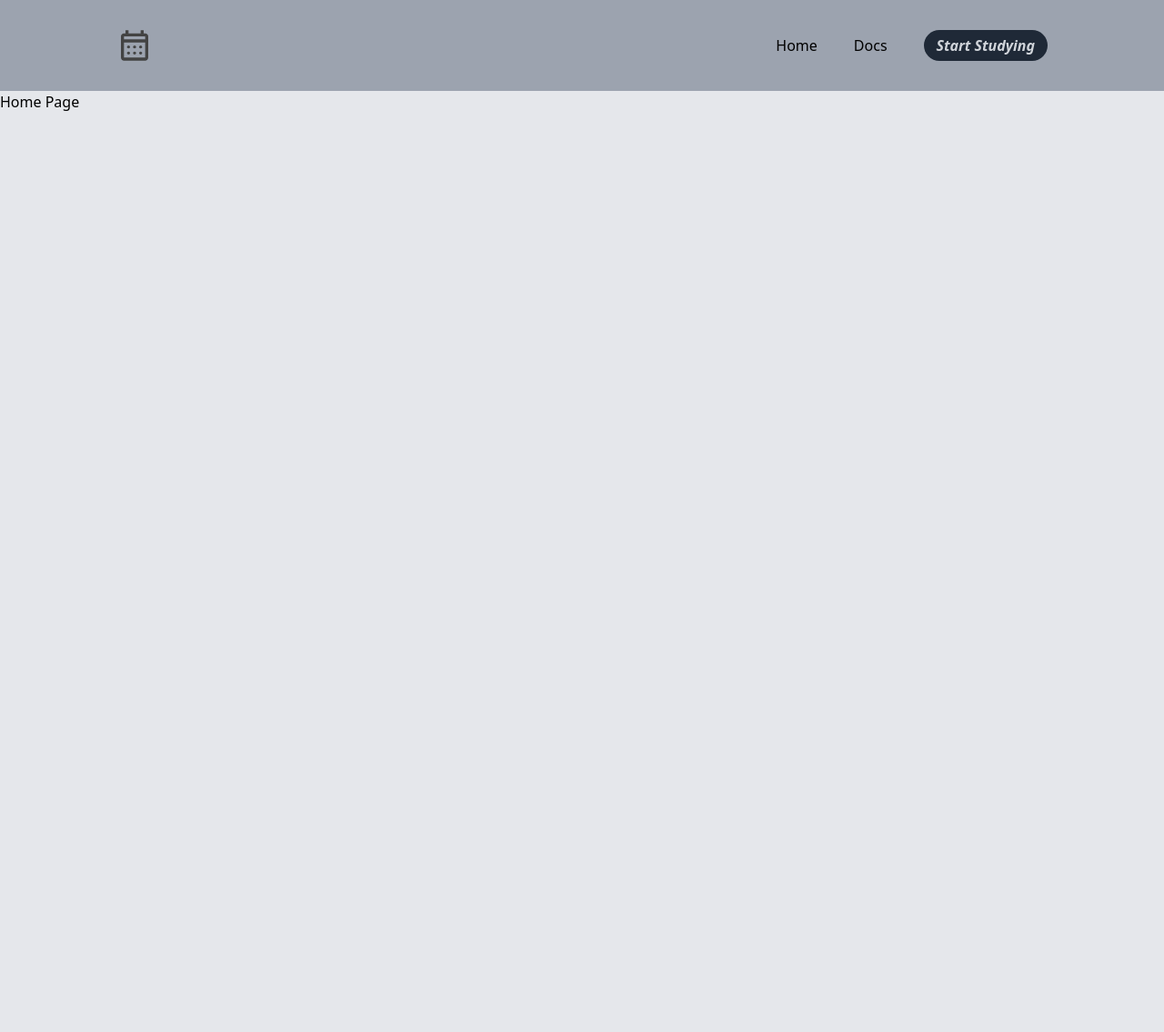
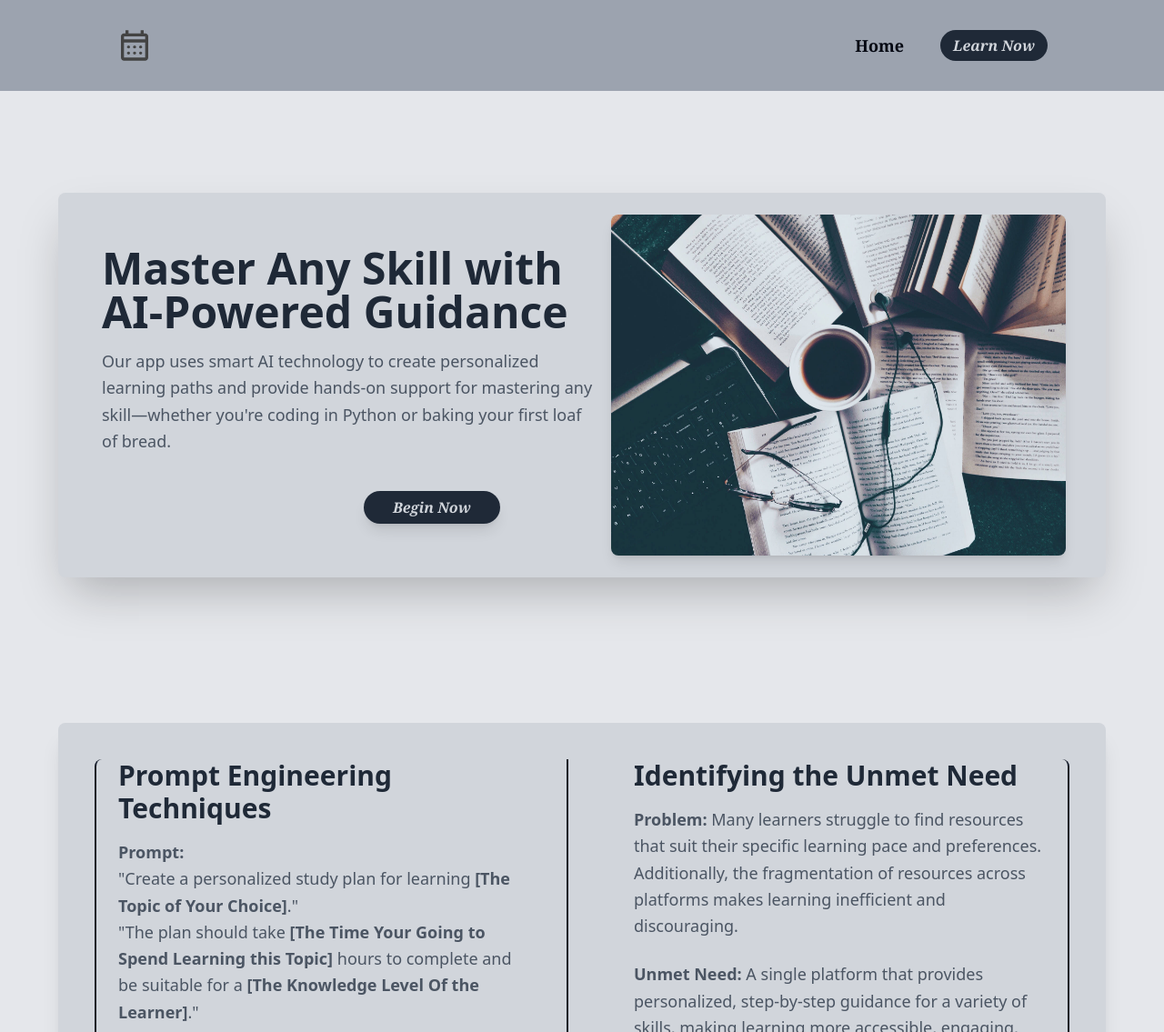
Before and after one commit to Eric19La/AI-Powered-Application, a Next.js app in the folder ai-app/: page / in a window 1280 px wide. Shown: the top 1135 px of the page at 91% size. Before the commit the page ends 800 px from the top, so only its background shows below. Built offline with nearby package versions, Linux system fonts and the light colour scheme.

Commit message:
Finished the Home Page

```diff
--- a/ai-app/src/app/globals.css
+++ b/ai-app/src/app/globals.css
@@ -8,4 +8,5 @@ body {
   margin: 0px;
   padding: 0px;
   background-color: rgb(229 231 235);
+  overflow-x: hidden;
 }
--- a/ai-app/src/app/page.js
+++ b/ai-app/src/app/page.js
@@ -1,7 +1,132 @@
+'use client';
+
+import Image from "next/image";
+import Link from "next/link";
+
 export default function Home() {
   return (
-    <div>
-      Home Page
+    <div className="flex flex-col h-full bg-gray-200 px-16 w-screen pb-10">
+
+      {/* Main Section */}
+      <div className="flex w-full bg-gray-300 p-6 rounded-lg items-center shadow-2xl flex-row justify-between mt-28">
+        {/* Left Section */}
+        <div className="w-1/2 mb-0 ml-6">
+          <h1 className="text-5xl font-bold text-gray-800 mb-4">
+            Master Any Skill with
+            <br />
+            AI-Powered Guidance
+          </h1>
+          <p className="text-lg text-gray-600 leading-relaxed">
+            Our app uses smart AI technology to create personalized learning paths and provide hands-on support for mastering any skill—whether you're coding in Python or baking your first loaf of bread.
+          </p>
+          <Link href="/study" className="bg-gray-800 text-gray-300 rounded-full px-8 py-1.5 font-bold italic font-serif mt-10 ml-72 inline-block shadow-lg hover:opacity-80 active:opacity-50">
+            Begin Now
+          </Link>
+        </div>
+
+        {/* Right Section */}
+        <div className="w-1/2 flex justify-center">
+          <Image
+            src="/Study Icon.jpg"
+            alt="App Preview"
+            width={500}
+            height={300}
+            className="rounded-lg shadow-lg"
+          />
+        </div>
+      </div>
+
+      {/* About Section */}
+      <div className="flex flex-row mt-40 bg-gray-300 p-10 rounded-lg shadow-xl">
+
+        {/* Left Section */}
+        <div className="w-1/2 mr-4 border-l-2 border-gray-900 rounded-lg">
+          <h2 className="px-6 text-3xl font-bold text-gray-800 mb-4">
+            Prompt Engineering Techniques
+          </h2>
+          <p className="px-6 text-lg text-gray-600 leading-relaxed">
+            <span className="font-bold">
+              Prompt:
+            </span>
+            <br />
+            "Create a personalized study plan for learning <span className="font-semibold">[The Topic of Your Choice]</span>."
+            <br />
+            "The plan should take <span className="font-semibold">[The Time Your Going to Spend Learning this Topic]</span> hours to complete and be suitable for a <span className="font-semibold">[The Knowledge Level Of the Learner]</span>."
+            <br />
+            <br />
+            "Divide the time into structured sessions and include actionable tasks for each sesion."
+            <br />
+            "Ensure the complexity and content are tailored to match the specified difficulty and time."
+          </p>
+          <br />
+
+          <h3 className="px-6 text-lg text-gray-600 leading-relaxed">
+            <span className="font-bold">Techniques Used:</span>
+            <br />
+            <li className="pl-6 font-semibold">Role Assignment</li>
+            <span className="pl-16 flex">While not directly assigning a "role," it implicitly positions the AI as a study planner or guide by using clear action-based language.</span>
+            <br />
+            <li className="pl-6 font-semibold">Explicit and Clear Instructions</li>
+            <span className="pl-16 flex">The prompt specifies exactly what the AI needs to do: create a personalized study plan.</span>
+            <br />
+            <li className="pl-6 font-semibold">Parameterization</li>
+            <span className="pl-16 flex">Dynamic parameters like topic, duration, and difficulty allow customization of the response based on user inputs, making it adaptable to different contexts.<br/>Example:<br />[Topic] specifies the subject. <br /> [Duration] and [Difficulty] refines the scope and complexity.</span>
+            <br />
+            <li className="pl-6 font-semibold">Structured Instructions</li>
+            <span className="pl-16 flex">The instructions are divided into smaller actionable points:<br/> Define the total time for the study plan. <br/> Structure sessions with actionable tasks. <br /> Tailor complexity to match difficulty.
+            </span>
+            <br />
+            <li className="pl-6 font-semibold">Focus on Tailored Output</li>
+            <span className="pl-16 flex">Phrases like "tailored to match the specified difficulty and time" explicitly ask the model to consider the user's context and provide a customized response.</span>
+            <br />
+          </h3>
+        </div>
+
+        {/* Horizontal Line */}
+        <div className="border-r-2 border-gray-900"></div>
+
+        {/* Right Section */}
+        <div className="w-1/2 ml-12 border-r-2 border-gray-900 rounded-lg">
+          <h2 className="px-6 text-3xl font-bold text-gray-800 mb-4">
+            Identifying the Unmet Need
+          </h2>
+          <p className="px-6 text-lg text-gray-600 leading-relaxed">
+            <span className="font-semibold">Problem: </span> Many learners struggle to find resources that suit their specific learning pace and preferences. Additionally, the fragmentation of resources across platforms makes learning inefficient and discouraging.
+          </p>
+          <br />
+          <p className="px-6 text-lg text-gray-600 leading-relaxed">
+            <span className="font-semibold">Unmet Need: </span> A single platform that provides personalized, step-by-step guidance for a variety of skills, making learning more accessible, engaging, and efficient.
+          </p>
+          <br />
+          <p className="px-6 text-lg text-gray-600 leading-relaxed">
+            Our app bridges the gap between scattered learning resources and personalized education by offering an AI-driven platform tailored to individual goals. Whether you're a beginner learning to code, mastering new hobbies like baking, or preparing for exams, we provide step-by-step guidance, interactive tools, and actionable feedback to make learning effective, engaging, and accessible for everyone.
+          </p>
+          <br />
+          <br />
+          <br />
+
+          <h2 className="px-6 text-3xl font-bold text-gray-800 mb-4">
+            Design
+          </h2>
+          <p className="px-6 text-lg text-gray-600 leading-relaxed">
+            The core features of our application are designed to cater to diverse learning needs and provide a seamless, interactive learning experience.
+          </p>
+          <br />
+          <h3 className="px-6 text-lg text-gray-600 leading-relaxed">
+            <li className="pl-6 font-semibold">Personalized Study Plans</li>
+            <span className="pl-16 flex">Users input their learning goals, skill levels, and available time. The app generates tailored, step-by-step learning paths for technical skills like Python programming or practical hobbies like baking.</span>
+            <br />
+            <li className="pl-6 font-semibold">Interactive Learning Tools</li>
+            <span className="pl-16 flex">The app provides hands-on support with tutorials, exercises, and guided instructions. For example, it helps users debug Python code or follow a bread recipe step-by-step.</span>
+            <br />
+            <li className="pl-6 font-semibold">Resource Recommendations</li>
+            <span className="pl-16 flex">Based on user progress and interests, the app dynamically suggests additional materials, such as advanced Python modules, related programming topics, or variations in recipes.</span>
+            <br />
+          </h3>
+          <br />
+        </div>
+      </div>
+
     </div>
   );
 }
--- a/ai-app/src/components/Navbar/Navbar.jsx
+++ b/ai-app/src/components/Navbar/Navbar.jsx
@@ -4,7 +4,7 @@ import Link from "next/link";
 export default function Navbar() {
   return (
     <>
-      <div alt="Nav Container" className="flex justify-end items-center py-30 px-10p bg-gray-400">
+      <div alt="Nav Container" className="flex justify-end items-center py-30 px-10p bg-gray-400 w-screen">
         <div className="logo mr-auto">
           <Image
             src="/Calendar Icon.svg"
@@ -15,17 +15,14 @@ export default function Navbar() {
         </div>
         <div className="links-container">
           <div className="links">
-            <div className="inline-block px-5">
+            <Link className="inline-block px-5 text-gray-950 font-semibold font-serif text-lg hover:opacity-40 active:opacity-10" href="/">
               Home
-            </div>
-            <Link className="inline-block px-5" href="/about">
-              Docs
             </Link>
           </div>
         </div>
         <div className="ml-5">
-          <Link className="bg-gray-800 text-gray-300 rounded-full px-3.5 py-1.5 font-bold italic" href="/study">
-            Start Studying
+          <Link className="bg-gray-800 text-gray-300 rounded-full px-3.5 py-1.5 font-bold italic font-serif hover:opacity-80 active:opacity-50" href="/study">
+            Learn Now
           </Link>
         </div>
       </div>
--- a/ai-app/src/pages/about/index.jsx
+++ /dev/null
@@ -1,9 +0,0 @@
-export default function aboutPage() {
-  return (
-    <>
-      <div>
-        About Page
-      </div>
-    </>
-  );
-}
--- a/ai-app/src/pages/study/index.jsx
+++ b/ai-app/src/pages/study/index.jsx
@@ -31,7 +31,7 @@ export default function StudyPage() {
 
   return (
     <>
-      <div className="w-full h-full flex flex-col justify-center items-center my-5">
+      <div className="w-full h-full flex flex-col justify-center items-center my-5 scroll-smooth overflow-x-hidden">
         {/* Input Section */}
         <div className="w-6/12 text-center m-10">
           <label className="text-4xl font-bold text-gray-900 font-serif block m-3">
@@ -40,7 +40,7 @@ export default function StudyPage() {
           <div className="relative pb-12 flex rounded-lg">
             <TextAreaAutosize
               className="appearance-none bg-gray-300 p-3 rounded-lg w-full border-gray-400 border focus:border-gray-200 focus:outline-none"
-              placeholder="Enter your prompt here..."
+              placeholder="Enter the topic you wish to create a study plan for..."
               maxRows={5}
               value={prompt}
               onChange={(e) => setPrompt(e.target.value)}
@@ -109,7 +109,7 @@ export default function StudyPage() {
 
         {/* Output Section */}
         {responseText && (
-          <div className="w-6/12 bg-gray-100 p-4 rounded-lg shadow-lg border border-gray-300 min-h-[100px] max-h[400px] overflow-auto">
+          <div className="w-6/12 bg-gray-100 p-4 rounded-lg shadow-lg border border-gray-300 min-h-[100px] max-h[400px] overflow-x-hidden">
             <p className="whitespace-pre-wrap">
               {responseText}
             </p>
```
Also changed, not shown: ai-app/public/Study Icon.jpg (added), 1 other file (tests, documents, lock files or other folders).
